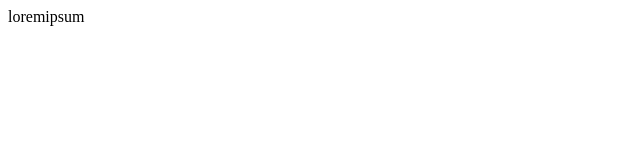
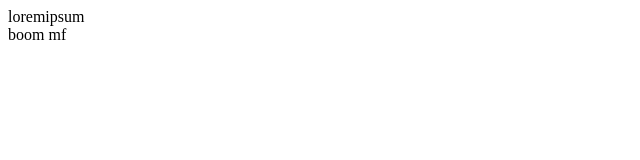
Before and after one commit to WhoesQuestionMyAbility/testdrive, a plain HTML site: page index.html in a window 1280 px wide. Shown: the full height of the page, 0-640 px from the left. Drawn offline with Linux system fonts and the light colour scheme.

Commit message:
Improve Indexution

```diff
--- a/index.html
+++ b/index.html
@@ -5,5 +5,6 @@
 </head>
 <body>
 loremipsum
+<div id="bm">boom mf</div>
 </body>
 </html>
```
